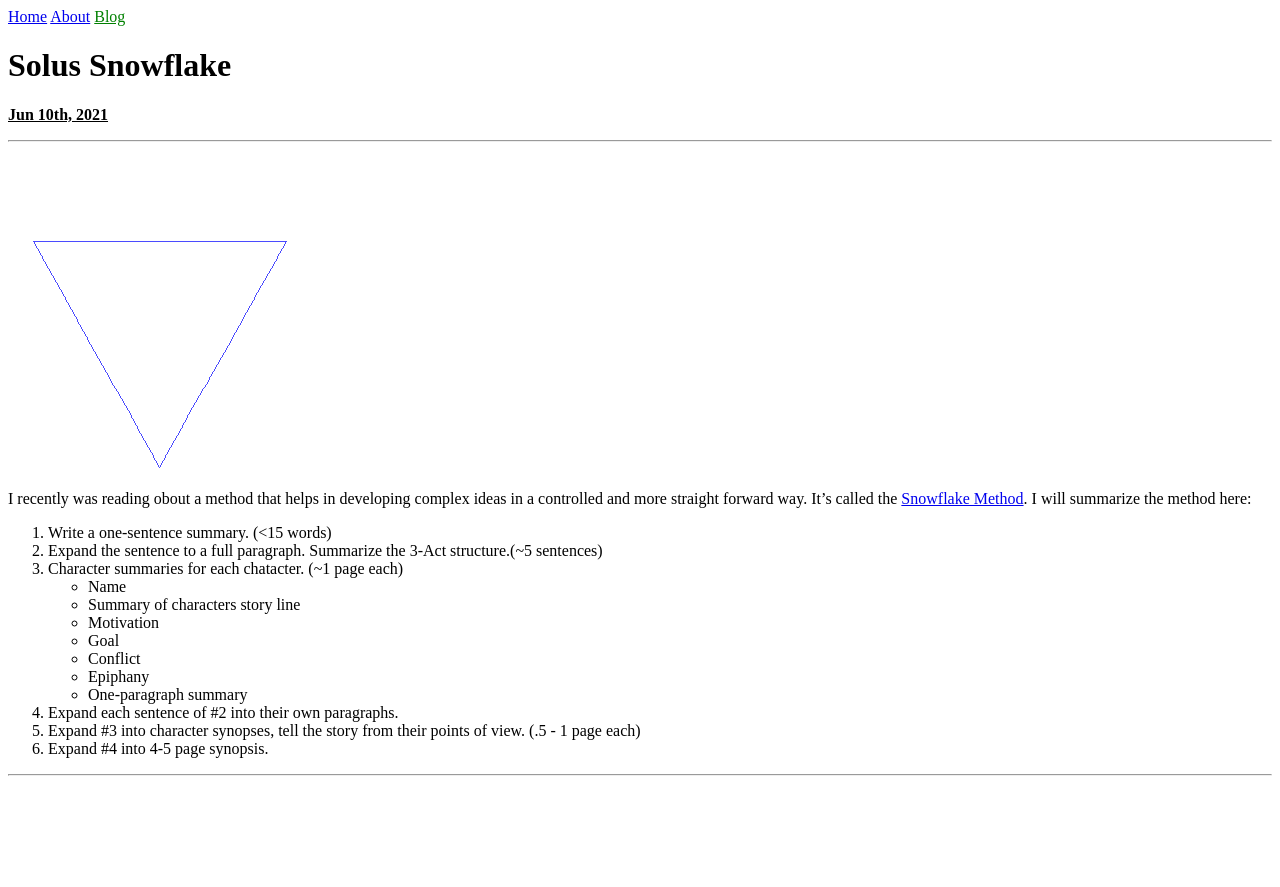
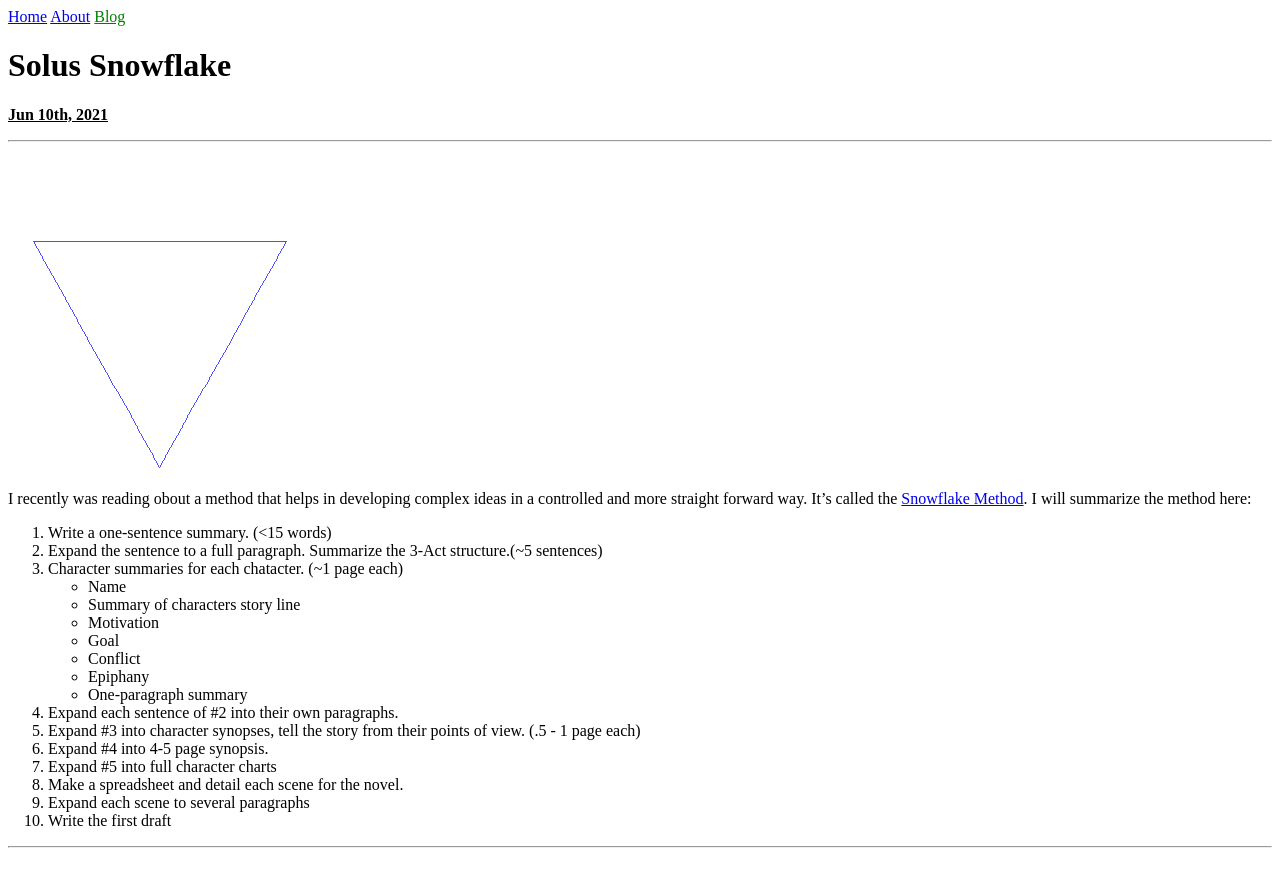
Before and after one commit to andrerwolff/andrerwolff.github.io, a Jekyll site: the page built from _posts/2021-06-10-Solus-Snowflake.md, in a window 1280 px wide. Shown: the top 887 px of the page. Built offline with Jekyll 4.4.1, drawn with Linux system fonts in a browser that asks for light colours.

Commit message:
Finished snowflake

```diff
--- a/_posts/2021-06-10-Solus-Snowflake.md
+++ b/_posts/2021-06-10-Solus-Snowflake.md
@@ -18,3 +18,7 @@ I recently was reading obout a method that helps in developing complex ideas in
 4. Expand each sentence of #2 into their own paragraphs.
 5. Expand #3 into character synopses, tell the story from their points of view. (.5 - 1 page each)
 6. Expand #4 into 4-5 page synopsis.
+7. Expand #5 into full character charts
+8. Make a spreadsheet and detail each scene for the novel.
+9. Expand each scene to several paragraphs
+10. Write the first draft
```
